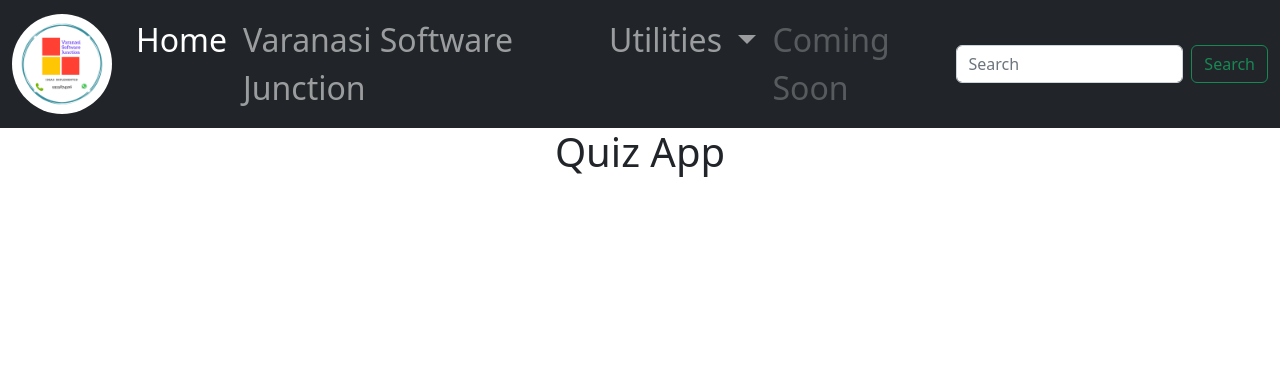
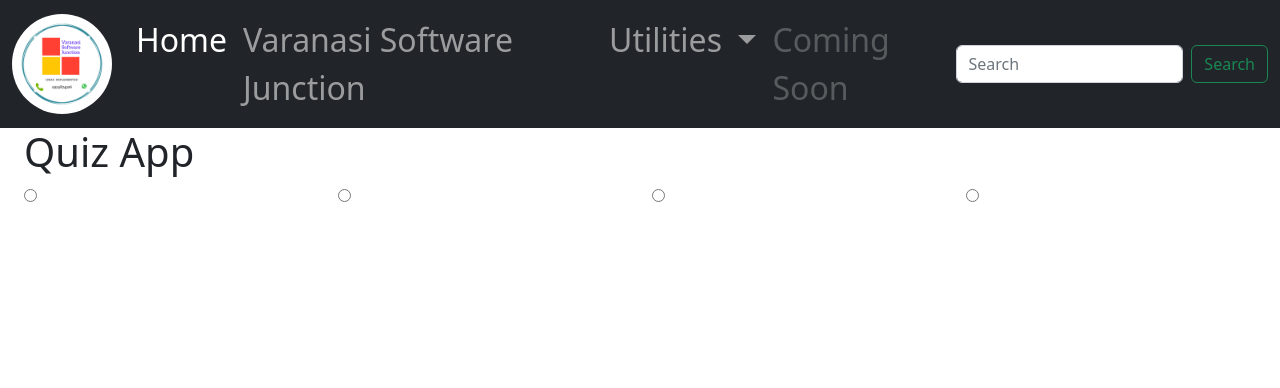
Before and after one commit to avseksingh/varanasisoftwarejunction, a Django app: page /quiz/ in a window 1280 px wide. Shown: the top 388 px of the page. Run offline with Django 3.2, Linux system fonts and the light colour scheme.

Commit message:
Update quiz.html

```diff
--- a/hello/templates/quiz.html
+++ b/hello/templates/quiz.html
@@ -8,15 +8,31 @@ Quiz App
 
 {% block content %}
 
-<div class="jumbotron text-center">
-    <div class="container">
-        <div class="row">
-            <div class="col-sm-12">
-                <h1>Quiz App</h1>
-            </div>
 
+<div class="container-fluid">
+    <div class="row">
+        <div class="col-sm-12">
+            <h1>Quiz App</h1>
+        </div>
+
+    </div>
+
+
+    <div class="row">
+        <div class="col-sm-3">
+            <input type="radio">
+        </div>
+        <div class="col-sm-3">
+            <input type="radio">
+        </div>
+        <div class="col-sm-3">
+            <input type="radio">
+        </div>
+        <div class="col-sm-3">
+            <input type="radio">
         </div>
     </div>
 </div>
 
+
 {% endblock %}
```
